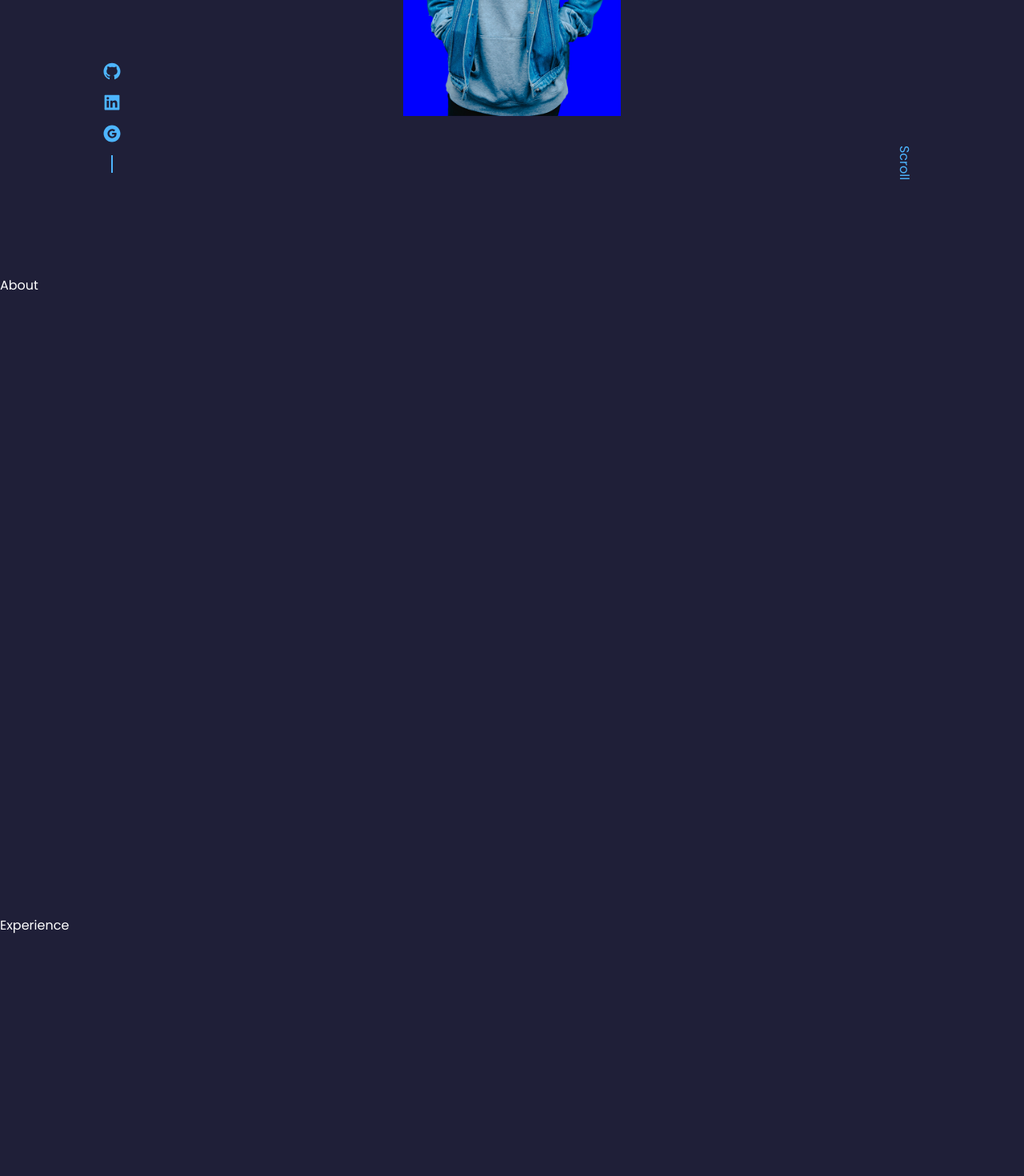
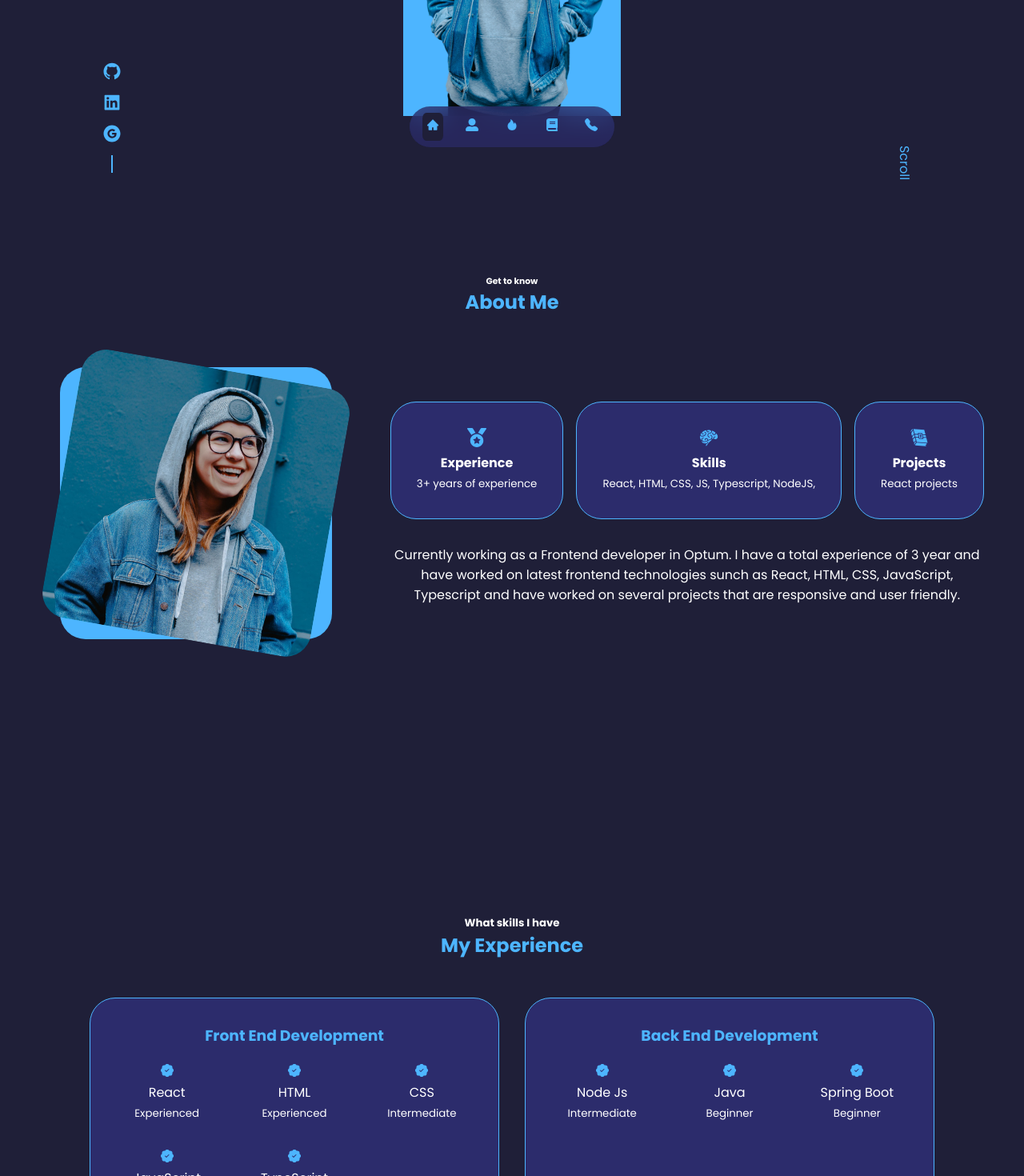
Before and after one commit to mnshreyank/Portfolio, a React (Create React App) app: page / in a window 1280 px wide. Shown: the part 520-1990 px from the top of the page at 80% size. Built offline with nearby package versions, Linux system fonts and the light colour scheme.

Commit message:
experience section done

```diff
--- a/src/App.css
+++ b/src/App.css
@@ -13,6 +13,7 @@
 :root {
   --color-bg: #1f1f38;
   --color-bg-variant: #2c2c6c;
+  --color-bg-transparent: rgba(44, 44, 108, 0.7);
   --color-primary: #4db5ff;
   --color-primary-variant: rgba(77, 181, 255, 0.5);
   --color-white: #fff;
@@ -34,7 +35,7 @@ body {
   /* background-image: url(./assets/bg-texture.png); */
 }
 section {
-  height: 100vh;
+  min-height: 100vh;
   padding-top: 4rem;
 }
 
--- a/src/components/About/About.jsx
+++ b/src/components/About/About.jsx
@@ -1,7 +1,64 @@
 import React from "react";
+import { FaMedal } from "react-icons/fa";
+import { GiBrain, GiSecretBook } from "react-icons/gi";
+import meAbout from "../../assets/me-about.jpg";
+import "./about.css";
 
 const About = () => {
-  return <section>About</section>;
+  const aboutMeInfo = [
+    {
+      id: 1,
+      title: "Experience",
+      description: "3+ years of experience",
+      icon: <FaMedal color="#4db5ff" size="24px" />,
+    },
+    {
+      id: 2,
+      title: "Skills",
+      description: "React, HTML, CSS, JS, Typescript, NodeJS,",
+      icon: <GiBrain color="#4db5ff" size="24px" />,
+    },
+    {
+      id: 3,
+      title: "Projects",
+      description: "React projects",
+      icon: <GiSecretBook color="#4db5ff" size="24px" />,
+    },
+  ];
+
+  return (
+    <section id="about" className="about__page">
+      <h6>Get to know</h6>
+      <h1 className="about__heading">About Me</h1>
+      <div className="about__container">
+        <div className="about__image__container">
+          <img src={meAbout} alt="Me" className="about__me" />
+        </div>
+        <div className="about__desc_conatiner">
+          <div className="about__tile__container">
+            {aboutMeInfo.map((eachTile) => {
+              return (
+                <article key={eachTile.id} className="about__tile">
+                  <>{eachTile.icon}</>
+                  <h4>{eachTile.title}</h4>
+                  <small>{eachTile.description}</small>
+                </article>
+              );
+            })}
+          </div>
+          <div className="about__text">
+            <p>
+              Currently working as a Frontend developer in Optum. I have a total
+              experience of 3 year and have worked on latest frontend
+              technologies sunch as React, HTML, CSS, JavaScript, Typescript and
+              have worked on several projects that are responsive and user
+              friendly.
+            </p>
+          </div>
+        </div>
+      </div>
+    </section>
+  );
 };
 
 export default About;
--- a/src/components/About/about.css
+++ b/src/components/About/about.css
@@ -0,0 +1,81 @@
+.about__page {
+  text-align: center;
+}
+
+.about__container {
+  display: grid;
+  grid-template-columns: 35% 50%;
+  gap: 8%;
+  padding: 2rem;
+  place-items: center;
+}
+
+.about__image__container {
+  width: 80%;
+  border-radius: 2rem;
+  aspect-ratio: 1/1;
+  background-color: var(--color-primary);
+}
+.about__me {
+  border-radius: 2rem;
+  transition: var(--transition);
+  transform: rotate(10deg);
+}
+.about__me:hover {
+  transform: rotate(0deg);
+}
+
+.about__tile__container {
+  display: grid;
+  grid-template-columns: repeat(3, 1fr);
+  gap: 1rem;
+  place-items: center;
+}
+
+.about__tile {
+  border: 1px solid var(--color-primary);
+  background: var(--color-bg-variant);
+  width: max-content;
+  padding: 2rem;
+  border-radius: 2rem;
+}
+
+.about__tile:hover {
+  background-color: var(--color-bg);
+}
+.about__text {
+  margin-top: 2rem;
+}
+.about__heading {
+  color: var(--color-primary);
+  margin-bottom: 2rem;
+}
+
+@media screen and (max-width: 1024px) {
+  .about__container {
+    grid-template-columns: 100%;
+    padding: 16px;
+  }
+  .about__image__container {
+    max-width: 40%;
+  }
+  .about__tile__container {
+    grid-template-columns: 1fr;
+  }
+}
+
+@media screen and (max-width: 600px) {
+  .about__container {
+    grid-template-columns: 100%;
+    padding: 16px;
+  }
+  .about__tile__container {
+    grid-template-columns: repeat(1, 1fr);
+  }
+  .about__tile {
+    width: 100%;
+  }
+  .about__image__container {
+    max-width: 60%;
+  }
+}
--- a/src/components/Experience/Experience.jsx
+++ b/src/components/Experience/Experience.jsx
@@ -1,7 +1,90 @@
 import React from "react";
+import "./experience.css";
+import { IoCheckmarkDoneCircleSharp } from "react-icons/io5";
+import { BsFillPatchCheckFill } from "react-icons/bs";
 
 const Experience = () => {
-  return <section id="experience">Experience</section>;
+  const frontEndSkills = [
+    {
+      id: 1,
+      name: "React",
+      level: "Experienced",
+    },
+    {
+      id: 2,
+      name: "HTML",
+      level: "Experienced",
+    },
+    {
+      id: 3,
+      name: "CSS",
+      level: "Intermediate",
+    },
+    {
+      id: 4,
+      name: "JavaScript",
+      level: "Experienced",
+    },
+    {
+      id: 5,
+      name: "TypeScript",
+      level: "Beginner",
+    },
+  ];
+
+  const backEndSkills = [
+    {
+      id: 1,
+      name: "Node Js",
+      level: "Intermediate",
+    },
+    {
+      id: 2,
+      name: "Java",
+      level: "Beginner",
+    },
+    {
+      id: 3,
+      name: "Spring Boot",
+      level: "Beginner",
+    },
+  ];
+  return (
+    <section id="experience" className="experience">
+      <h5>What skills I have</h5>
+      <h1 className="experience__header">My Experience</h1>
+      <div className="experience__container">
+        <div className="front-end">
+          <h3 className="f-tilte">Front End Development</h3>
+          <div className="skill__tile__container">
+            {frontEndSkills.map((skill) => {
+              return (
+                <ul className="skill__tile" key={skill.id}>
+                  <BsFillPatchCheckFill color="4db5ff" />
+                  <li>{skill.name}</li>
+                  <small>{skill.level}</small>
+                </ul>
+              );
+            })}
+          </div>
+        </div>
+        <div className="back-end">
+          <h3 className="f-tilte">Back End Development</h3>
+          <div className="skill__tile__container">
+            {backEndSkills.map((skill) => {
+              return (
+                <ul className="skill__tile" key={skill.id}>
+                  <BsFillPatchCheckFill color="4db5ff" />
+                  <li>{skill.name}</li>
+                  <small>{skill.level}</small>
+                </ul>
+              );
+            })}
+          </div>
+        </div>
+      </div>
+    </section>
+  );
 };
 
 export default Experience;
--- a/src/components/Experience/experience.css
+++ b/src/components/Experience/experience.css
@@ -0,0 +1,61 @@
+.experience {
+  text-align: center;
+}
+.experience__header {
+  color: var(--color-primary);
+}
+
+.experience__container {
+  display: grid;
+  place-content: center;
+  gap: 2rem;
+  grid-template-columns: 40% 40%;
+  margin-top: 3rem;
+}
+
+.front-end,
+.back-end {
+  padding: 2rem;
+  border: 1px solid var(--color-primary);
+  background-color: var(--color-bg-variant);
+  border-radius: 2rem;
+  transition: var(--transition);
+}
+
+.front-end:hover,
+.back-end:hover {
+  background-color: var(--color-bg);
+}
+
+.skill__tile__container {
+  display: grid;
+  grid-template-columns: repeat(3, 1fr);
+  gap: 2rem;
+}
+
+.f-tilte {
+  color: var(--color-primary);
+  margin-bottom: 1.2rem;
+}
+
+@media screen and (max-width: 1024px) {
+  .experience__container {
+    grid-template-columns: 100%;
+    padding: 16px;
+    place-items: center;
+  }
+}
+
+@media screen and (max-width: 600px) {
+  .experience {
+    margin-top: 3rem;
+  }
+  .experience__container {
+    grid-template-columns: 100%;
+    margin-top: 1.5rem;
+  }
+  .skill__tile__container {
+    grid-template-columns: repeat(2, 1fr);
+    gap: 2rem;
+  }
+}
--- a/src/components/Header/header.css
+++ b/src/components/Header/header.css
@@ -1,5 +1,5 @@
 .header {
-  height: 100vh;
+  min-height: 100vh;
   overflow-y: hidden;
   text-align: center;
 }
@@ -7,7 +7,7 @@
 .me {
   width: 17rem;
   margin: auto;
-  background-color: blue;
+  background-color: var(--color-primary);
   padding: 2rem 1rem 0rem 1rem;
   border-top-right-radius: 6rem;
   border-top-left-radius: 6rem;
@@ -25,6 +25,6 @@
 
 @media screen and (max-width: 1024px) {
   .header__scroll {
-    /* display: none; */
+    display: none;
   }
 }
--- /dev/null
+++ b/src/components/NavigationPane/NavigationPane.jsx
@@ -0,0 +1,55 @@
+import React, { useState } from "react";
+import { AiFillFire, AiFillHome } from "react-icons/ai";
+import { BsTelephoneFill } from "react-icons/bs";
+import { FaBook, FaUserAlt } from "react-icons/fa";
+import "./navigationpane.css";
+
+const NavigationPane = () => {
+  const [activeLink, setactiveLink] = useState("#");
+
+  const handleLinkClick = (path) => {
+    setactiveLink(path);
+  };
+
+  return (
+    <div className="nav-container">
+      <a
+        href="#"
+        onClick={() => handleLinkClick("#")}
+        className={`${activeLink === "#" ? "active" : ""}`}
+      >
+        <AiFillHome />
+      </a>
+      <a
+        href="#about"
+        onClick={() => handleLinkClick("#about")}
+        className={`${activeLink === "#about" ? "active" : ""}`}
+      >
+        <FaUserAlt />
+      </a>
+      <a
+        href="#experience"
+        className={`${activeLink === "#experience" ? "active" : ""}`}
+        onClick={() => handleLinkClick("#experience")}
+      >
+        <AiFillFire />
+      </a>
+      <a
+        href="#projects"
+        className={`${activeLink === "#projects" ? "active" : ""}`}
+        onClick={() => handleLinkClick("#projects")}
+      >
+        <FaBook />
+      </a>
+      <a
+        href="#contact"
+        className={`${activeLink === "#contact" ? "active" : ""}`}
+        onClick={() => handleLinkClick("#contact")}
+      >
+        <BsTelephoneFill />
+      </a>
+    </div>
+  );
+};
+
+export default NavigationPane;
--- /dev/null
+++ b/src/components/NavigationPane/navigationpane.css
@@ -0,0 +1,38 @@
+.nav-container {
+  display: flex;
+  flex-direction: row;
+  gap: 1.5rem;
+  width: max-content;
+  padding: 0.5rem 1rem;
+  align-items: center;
+  justify-content: center;
+  background-color: var(--color-bg-transparent);
+  position: fixed;
+  bottom: 6rem;
+  left: 50%;
+  border-radius: 2rem;
+  margin-left: auto;
+  margin-right: auto;
+  transform: translate(-50%);
+  backdrop-filter: blur(15px);
+}
+
+.nav-container > a {
+  padding: 0.3rem;
+}
+
+.nav-container > a:hover {
+  background-color: var(--color-bg);
+  border-radius: 20%;
+}
+
+.active {
+  background-color: var(--color-bg);
+  border-radius: 20%;
+}
+
+@media screen and (max-width: 1024px) {
+  .nav-container {
+    bottom: 1.5rem;
+  }
+}
--- a/src/pages/MainPage.js
+++ b/src/pages/MainPage.js
@@ -4,12 +4,14 @@ import Contact from "../components/Contact/Contact";
 import Experience from "../components/Experience/Experience";
 import Footer from "../components/Footer/Footer";
 import Header from "../components/Header/Header";
+import NavigationPane from "../components/NavigationPane/NavigationPane";
 import Projects from "../components/Projects/Projects";
 
 const MainPage = () => {
   return (
     <div>
       <Header />
+      <NavigationPane />
       <About />
       <Experience />
       <Projects />
```
Also changed, not shown: src/assets/avatar4.jpg (deleted).
